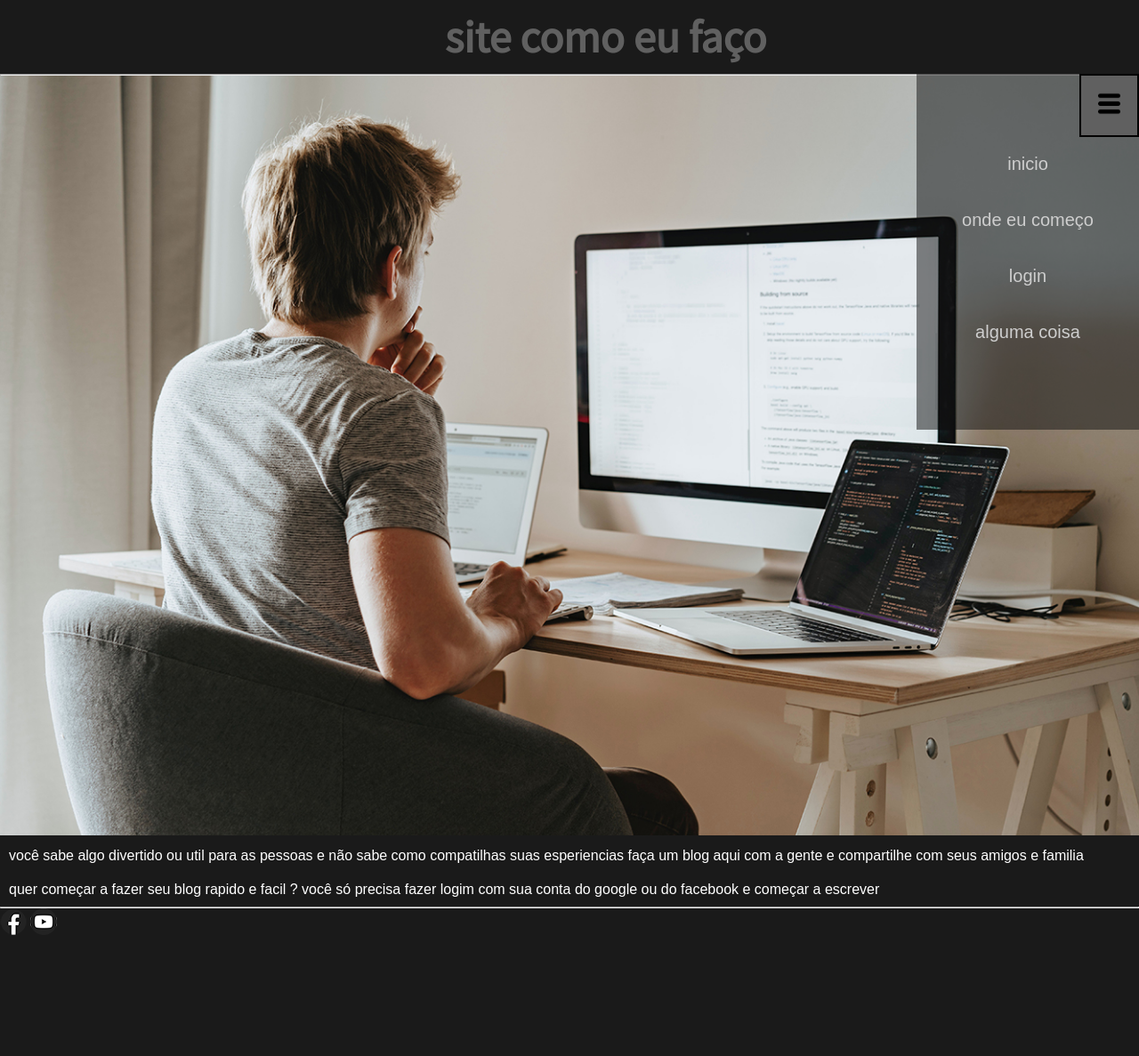
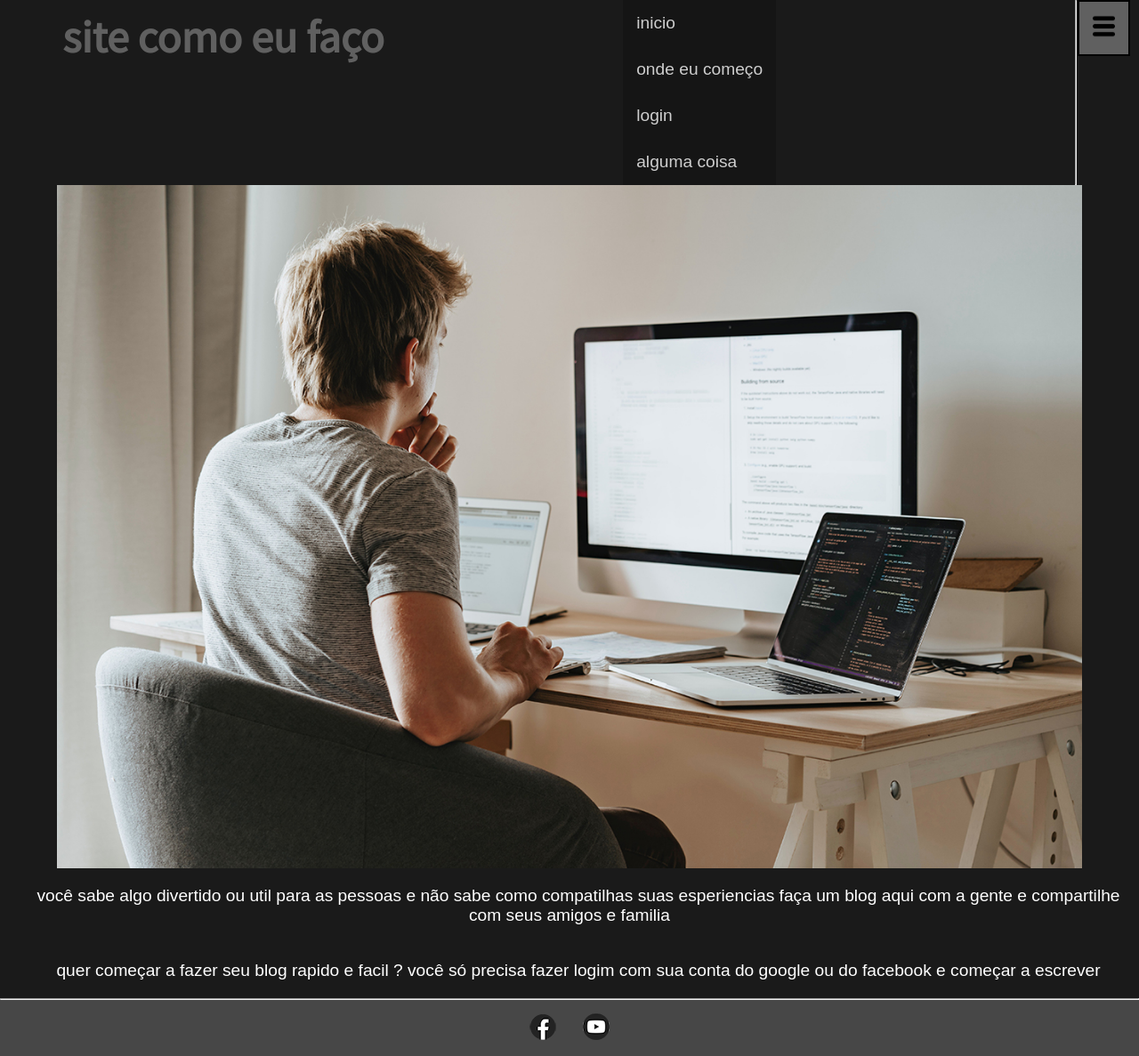
Before and after one commit to veigacreate/sitecomoeufaco, a plain HTML site: page index.html in a window 1280 px wide. Shown: the whole page at 89% size. Before the commit the page ends 1055 px from the top, so only its background shows below. Drawn offline with Linux system fonts and the light colour scheme.

Commit message:
03/10/2023

```diff
--- a/css/style.css
+++ b/css/style.css
@@ -10,10 +10,10 @@ body{
     margin: 0px;
 }
 /*index*/
-div#textop h1{
-    position: relative;
-    padding: 10px 400px 10px 500px;
-    font-size: 50px;
+#text-top{
+        position: relative;
+        padding: 10px 0px;
+        font-size: 50px;
 }
 
 /*fim de index*/
@@ -29,6 +29,10 @@ div#grow a:hover {
 }
 
 /*home*/
+/*cabeçalho*/
+#cabecalho{
+   display: block;
+}
 
 /*menu superior*/
 
@@ -59,55 +63,66 @@ div#menusup li {
     text-transform: uppercase;
     padding: 10px;
     border: 2px solid black;
-    background-color: ;
 }
 
 /*fim do menu superior*/
 
 /*menu lateral*/
+
+#cabecalho{
+    margin: auto;
+    display: flex;
+    justify-content: space-around;
+    gap: 10vw;
+}
+#text-top{
+    display: flex;
+    justify-content: center;
+}
+
 nav#menu1 {
     background-color: rgba(16, 16, 16, .5);
-    width: 250px;
-    right: 0px;
-    height: 50%;
-    position: absolute;
+    padding: 10px;
+
 }
 
-
-div#menulat ul {
-    list-style: none;
-    top: 70px;
-    position: absolute;
-    width: 100%;
+#menu-lateral{
+    display: flex;
+    justify-content: end;
+    padding-right: 67px;
 }
 
-div#menulat a {
-    text-decoration: none;
-    color: #cecece;
-    display: block;
-    padding: 20px 5px;
-    text-align: center;
-    font-size: 20px;
+div#menu-lateral ul {
+    display: flex;
+    flex-direction: column;
+    gap: 20px;
+    list-style: none;
 }
 
-div#menulat a:hover {
-    background-color: rgb(176, 224, 230);
+div#menu-lateral a {
+    color: #cecece;
+    padding: 5px;
+    display: block;
+    font-size: 1.2em;
 }
 
-div#menulat label {
+div#menu-lateral a:hover {
+    background-color: rgb(85, 85, 85);
+}
+
+div#menu-lateral label {
     background-color: #606060;
-    padding: 19px;
+    padding: 15px;
     position: absolute;
-    right:0px;
-    z-index: 1;
+    right: 10px;
     border: 2px solid black;
 }
 
-div#menulat input[type="checkbox"] {
+div#menu-lateral input[type="checkbox"] {
     display: none;
 }
 
-div#menulat input[type="checkbox"]:checked ~ nav {
+div#menu-lateral input[type="checkbox"]:checked ~ nav {
     visibility:hidden;
 }
 /*fim do menu lateral*/
@@ -177,9 +192,25 @@ div#destaque li {
     width: 200px;
     display: none;
 }
-
 /*fim de home*/
 
-div#rodape {
-    padding-top: 600px;
+#thunb{
+    margin: auto;
+    display: block;
+    width: 90vw;
 }
+
+#conteudo>p{
+    text-indent: 20px;
+    text-align: center;
+    padding: 20px;
+    font-size: 1.2em;
+}
+
+footer{
+    background-color: #474747;
+    display: flex;
+    justify-content: center;
+    gap: 30px;
+    padding: 15px;
+}
--- a/index.html
+++ b/index.html
@@ -13,12 +13,9 @@
 </head>
 <body>
 <header id="cabecalho">
-
-    <div id="textop">
-        <h1>site como eu faço </h1>
-    </div>
+    <h1 id="text-top">site como eu faço </h1>
 <!--menu-->
-    <div id="menulat">
+    <div id="menu-lateral">
         <input type="checkbox" id="chec">
         <label for="chec">
             <img src="img/menu.png" height="25px">
@@ -37,19 +34,16 @@
     <hr>
 
 </header>
-<img id="imag1" src="img/duvida-1330.jpg" alt="pessoas com duvida">
-<section>
+<img id="thunb" src="img/duvida-1330.jpg" alt="pessoas com duvida">
+<section id="conteudo">
     <p>você sabe algo divertido ou util para as pessoas e não sabe como compatilhas suas esperiencias faça um blog aqui com a gente e compartilhe com seus amigos e familia</p>
 
     <p>quer começar a fazer seu blog rapido e facil ? você só precisa fazer logim com sua conta do google ou do facebook e começar a escrever</p>
 </section>
 <hr>
 <footer>
-
-<div class="grow">
     <a href="https://www.facebook.com/" target="_blank"><img src="img/logo facebook-30.png" alt="icone do facebook"></a>
     <a href="https://www.youtube.com/" target="_blank"><img src="img/logo youtube-30.png" alt=" icone do youtube"></a>
-</div>
 </footer>
 
 </body>
```
